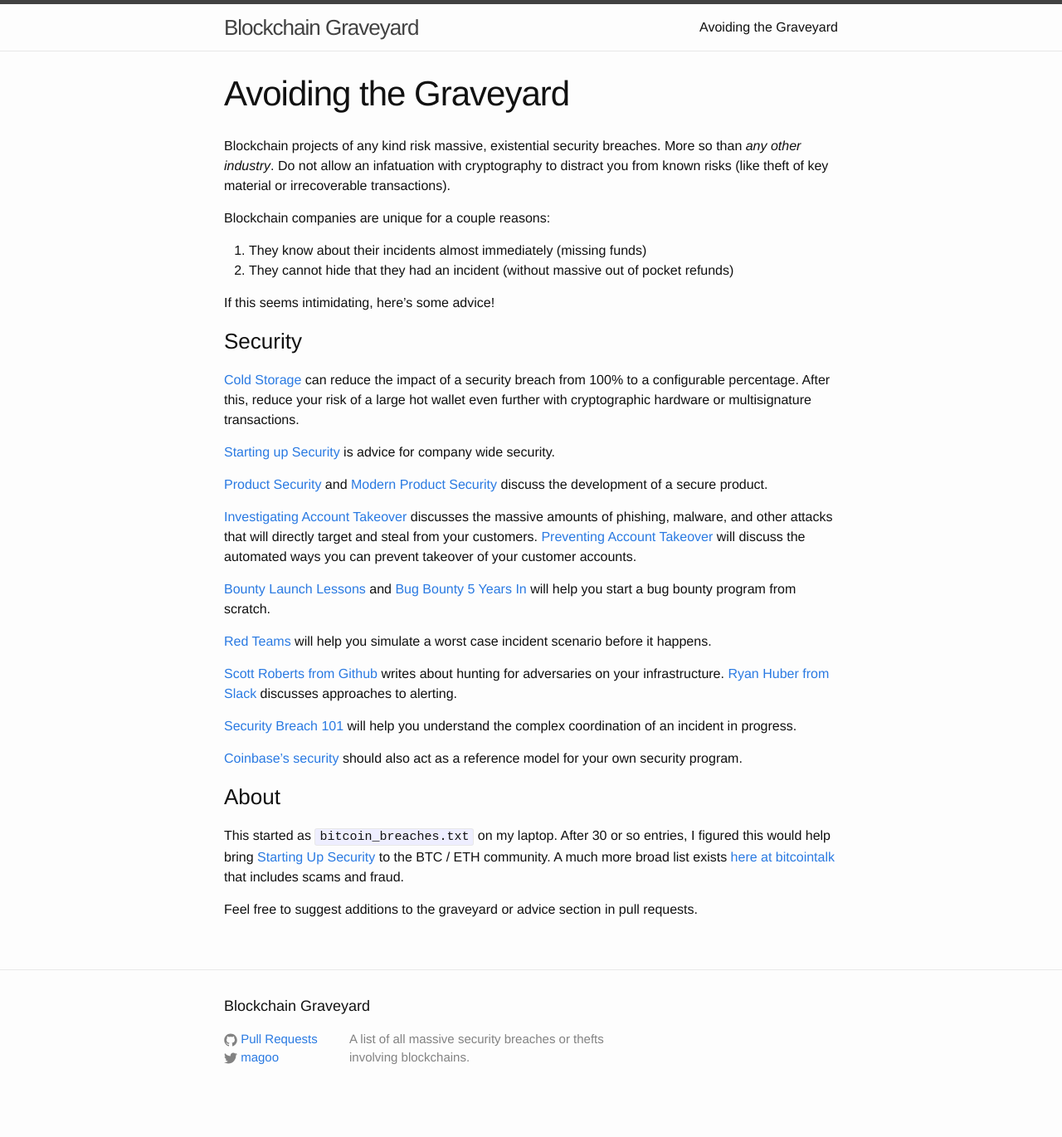
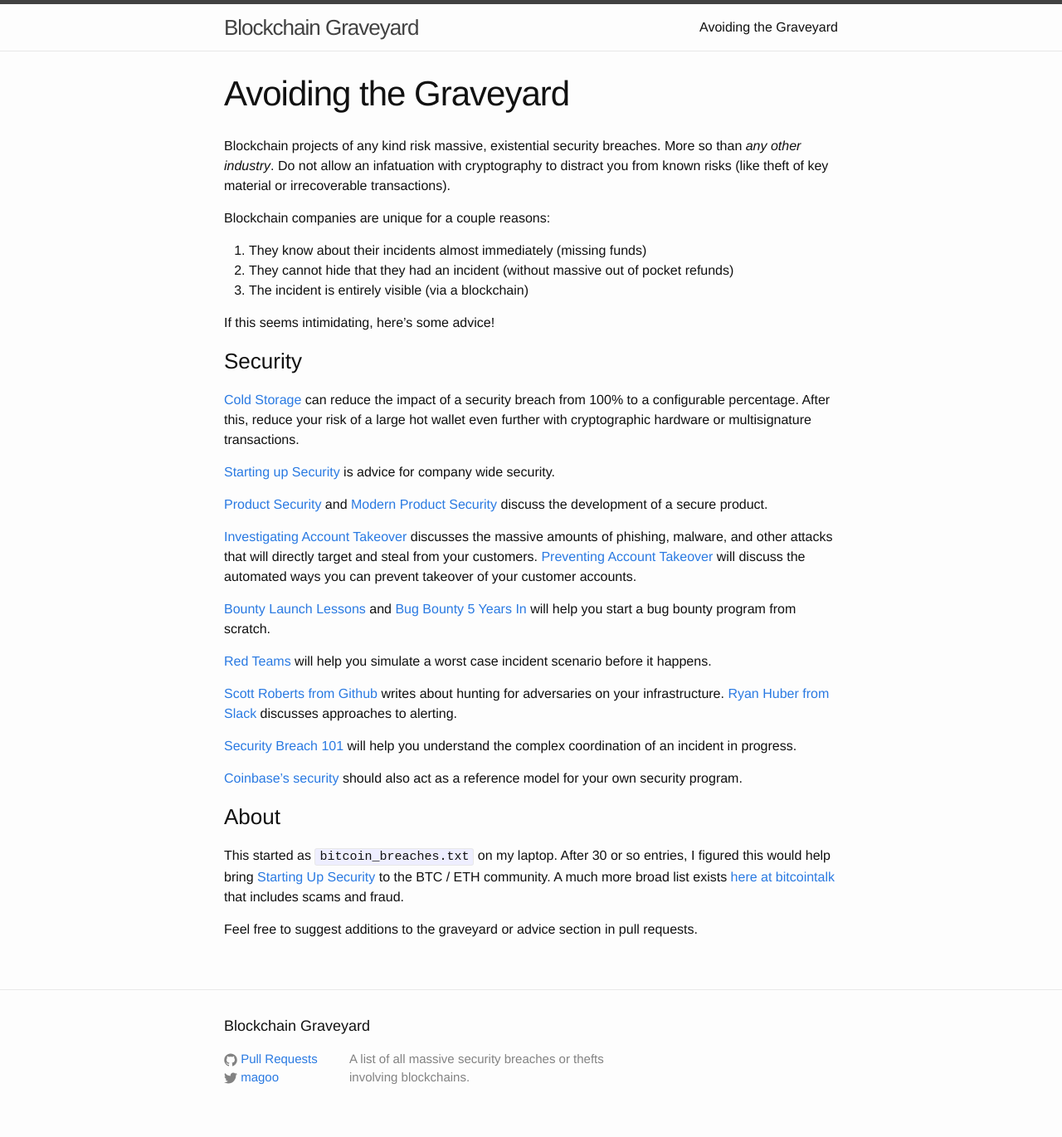
Before and after one commit to magoo/Blockchain-Graveyard, a Jekyll site: the page built from advice.md, in a window 1280 px wide. Shown: the whole page at 83% size. Built offline with Jekyll 4.4.1, drawn with Linux system fonts in a browser that asks for light colours; before the commit the page ends 1346 px from its top, so only the background shows below that.

Commit message:
Adding point

```diff
--- a/advice.md
+++ b/advice.md
@@ -10,6 +10,7 @@
 
  1. They know about their incidents almost immediately (missing funds)
  2. They cannot hide that they had an incident (without massive out of pocket refunds)
+ 3. The incident is entirely visible (via a blockchain)
 
  If this seems intimidating, here's some advice!
 
```
